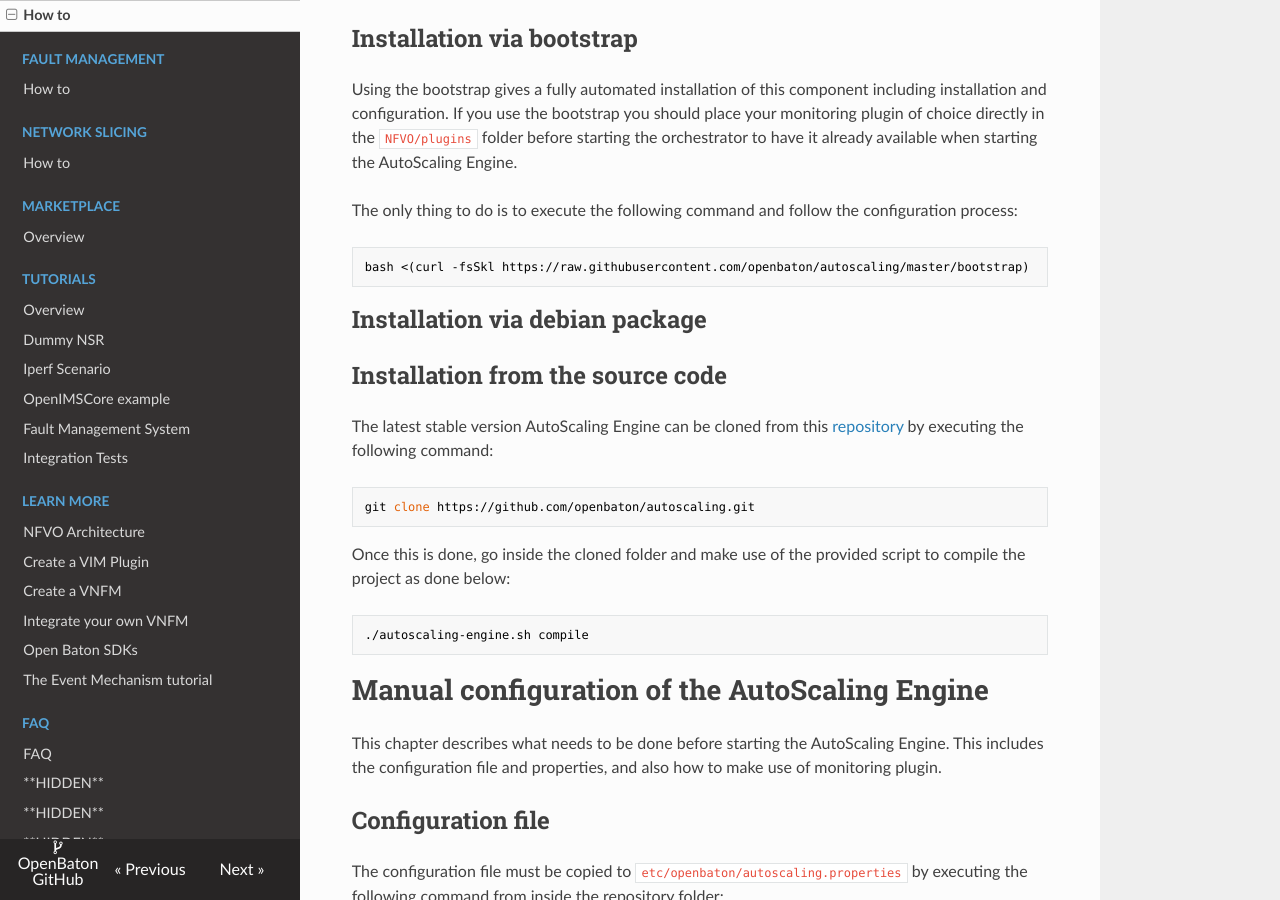
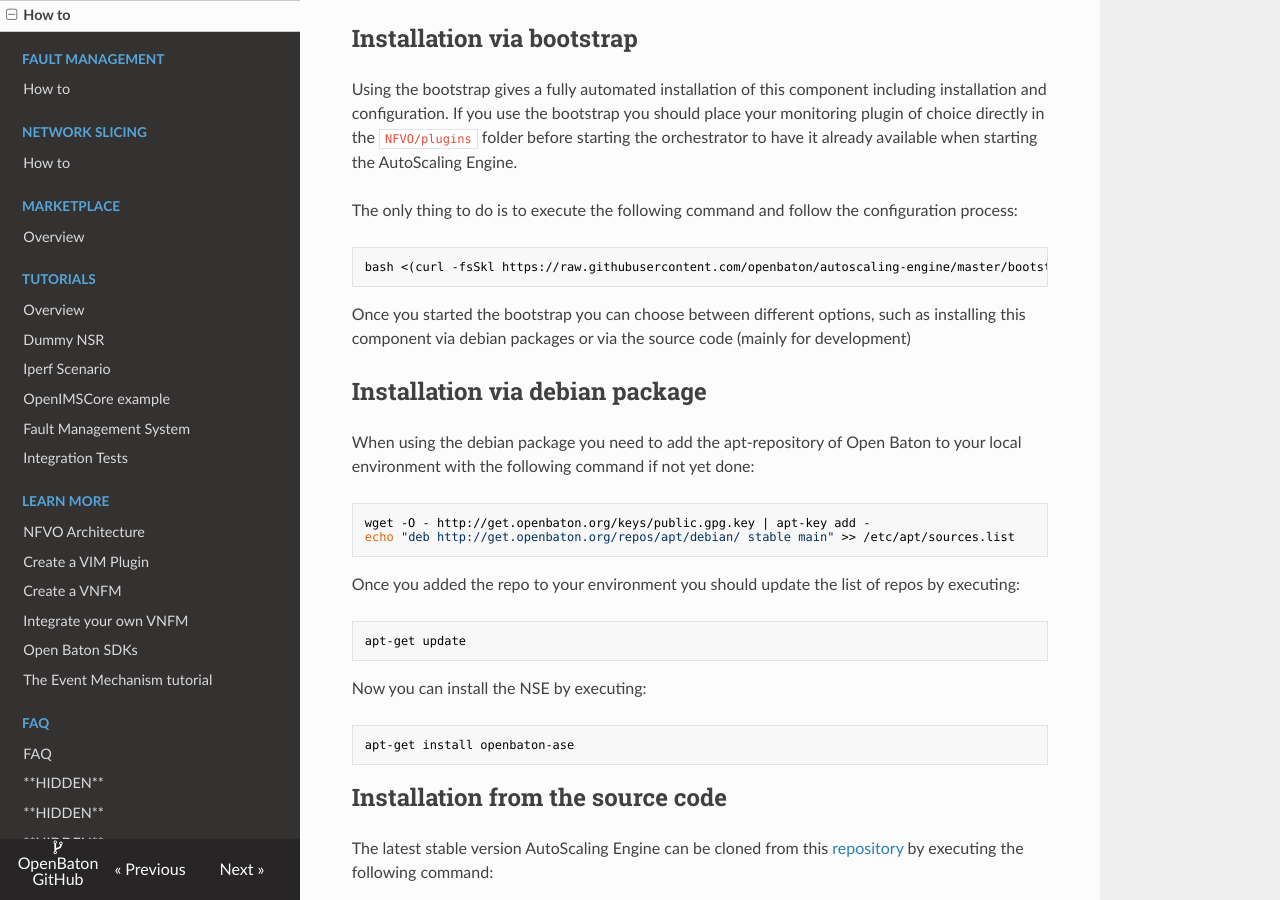
Before and after one commit to openbaton/docs, an MkDocs documentation site: the page built from docs/autoscaling.md, in a window 1280 px wide and 900 px high, scrolled down 911 px. Built offline with MkDocs 1.6.1, drawn with Linux system fonts in a browser that asks for light colours; nearby versions of some CDN libraries; old or Windows-style settings are respelled for this version of MkDocs; some of the changed text lies outside the part shown.

Commit message:
Imp: update

````diff
--- a/docs/autoscaling.md
+++ b/docs/autoscaling.md
@@ -24,12 +24,31 @@
 The only thing to do is to execute the following command and follow the configuration process:
 
 ```bash
-bash <(curl -fsSkl https://raw.githubusercontent.com/openbaton/autoscaling/master/bootstrap)
+bash <(curl -fsSkl https://raw.githubusercontent.com/openbaton/autoscaling-engine/master/bootstrap)
 ```
+
+Once you started the bootstrap you can choose between different options, such as installing this component via debian packages or via the source code (mainly for development)
 
 ## Installation via debian package
 
+When using the debian package you need to add the apt-repository of Open Baton to your local environment with the following command if not yet done:
 
+```bash
+wget -O - http://get.openbaton.org/keys/public.gpg.key | apt-key add -
+echo "deb http://get.openbaton.org/repos/apt/debian/ stable main" >> /etc/apt/sources.list
+```
+
+Once you added the repo to your environment you should update the list of repos by executing:
+
+```bash
+apt-get update
+```
+
+Now you can install the NSE by executing:
+
+```bash
+apt-get install openbaton-ase
+```
 
 ## Installation from the source code
 
@@ -85,7 +104,25 @@
 
 # Starting the AutoScaling Engine
 
-Starting the AutoScaling Engine can be achieved easily by using the the provided script with the following command:
+How to start the ASE depends of the way you installed this component.
+
+### Debian packages
+
+If you installed the ASE with the debian packages you can start it with the following command:
+
+```bash
+openbaton-ase start
+```
+
+For stopping it you can just type:
+
+```bash
+openbaton-ase stop
+```
+
+### Source code
+
+If you are using the source code you can start the ASE easily by using the provided script with the following command:
 
 ```bash
 ./autoscaling-engine.sh start
@@ -94,8 +131,14 @@
 Once the AutoScaling Engine is started, you can access the screen session by executing:
 
 ```bash
-screen -r autoscaling-engine
+screen -r openbaton
 ```
+
+For stopping you can use:
+```bash
+./autoscaling-engine.sh kill
+```
+
 
 **Note** Since the AutoScaling Engine subscribes to specific events towards the NFVO, you should take care about that the NFVO is already running when starting the AutoScaling Engine. Otherwise the AutoScaling Engine will wait for 600 seconds for the availability of the NFVO before terminating automatically.
 
````
